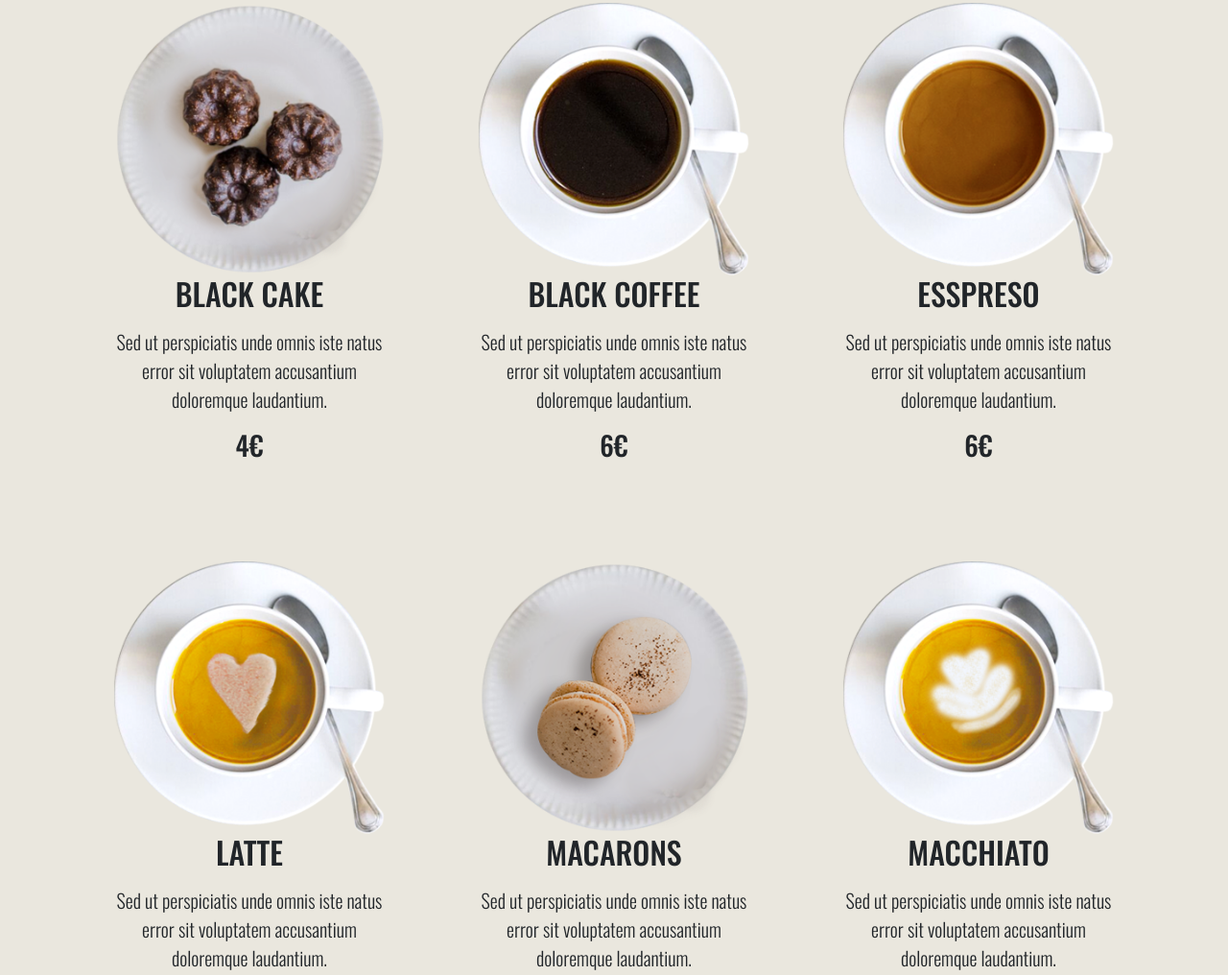
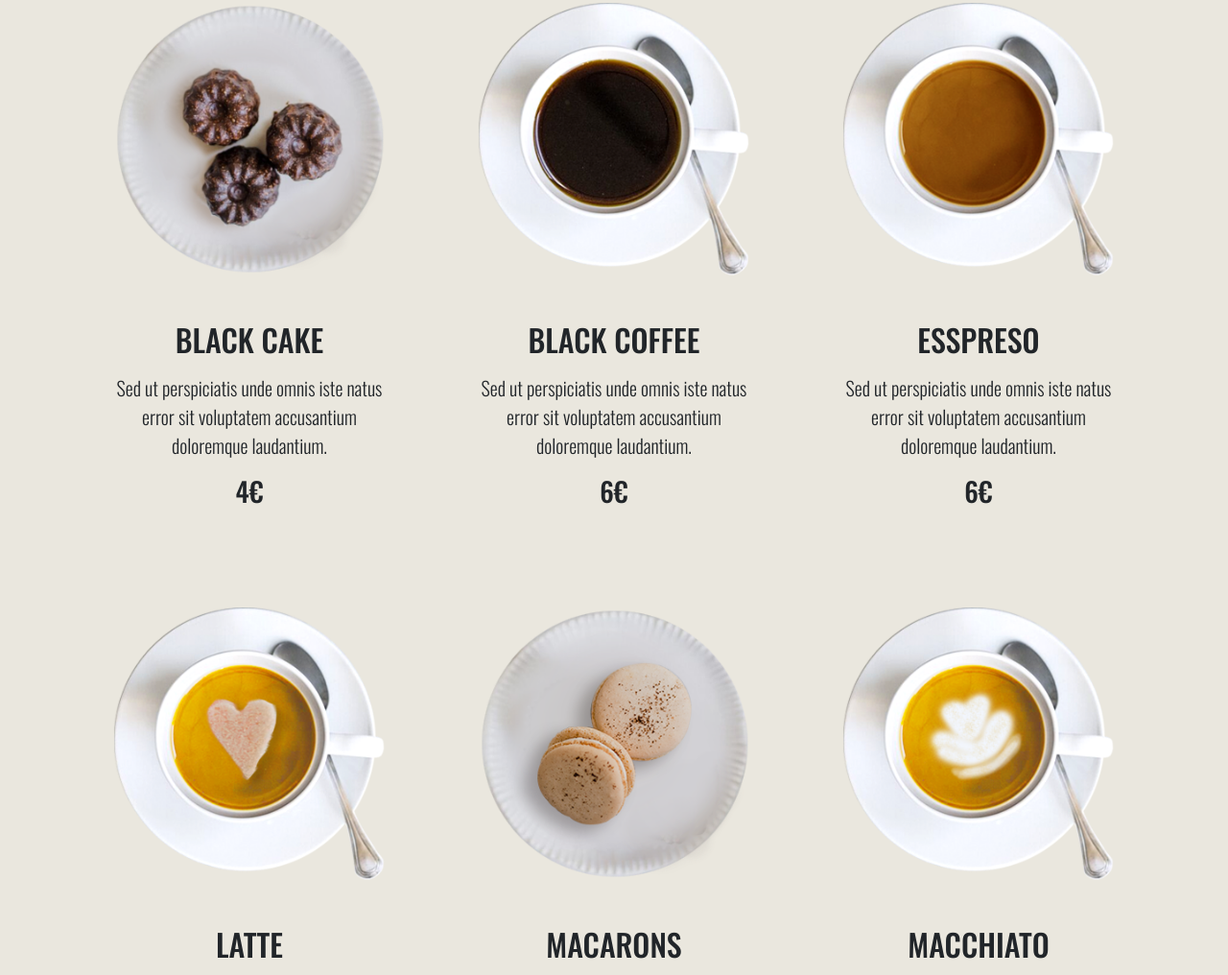
Before and after one commit to mark0jovanovic/front-end-development, a plain HTML site: page website-building/coffee_shop/index.html in a window 1280 px wide. Shown: the part 2842-3858 px from the top of the page at 96% size. Drawn offline with nearby package versions, Linux system fonts and the light colour scheme.

Commit message:
practice

```diff
--- a/website-building/coffee_shop/index.html
+++ b/website-building/coffee_shop/index.html
@@ -149,7 +149,7 @@
             <div class="row">
                 <div class="col-sm-6 col-md-4 p-5 text-center">
                     <img class="img-fluid" src="img/coffee-item-1.png" alt="coffee item 1">
-                    <h2>BLACK CAKE</h2>
+                    <h2 class="pt-5">BLACK CAKE</h2>
                     <p class="lead my-3">Sed ut perspiciatis unde omnis iste natus error sit voluptatem accusantium doloremque laudantium.
                     </p>
                     <p class="h3">4€</p>
@@ -157,7 +157,7 @@
                 </div>
                 <div class="col-sm-6 col-md-4 p-5 text-center">
                     <img class="img-fluid" src="img/coffee-item-2.png" alt="coffee item 1">
-                    <h2>BLACK COFFEE</h2>
+                    <h2 class="pt-5">BLACK COFFEE</h2>
                     <p class="lead my-3">Sed ut perspiciatis unde omnis iste natus error sit voluptatem accusantium doloremque laudantium.
                     </p>
                     <p class="h3">6€</p>
@@ -165,7 +165,7 @@
                 </div>
                 <div class="col-sm-6 col-md-4 p-5 text-center">
                     <img class="img-fluid" src="img/coffee-item-3.png" alt="coffee item 1">
-                    <h2>ESSPRESO</h2>
+                    <h2 class="pt-5">ESSPRESO</h2>
                     <p class="lead my-3">Sed ut perspiciatis unde omnis iste natus error sit voluptatem accusantium doloremque laudantium.
                     </p>
                     <p class="h3">6€</p>
@@ -173,7 +173,7 @@
                 </div>
                 <div class="col-sm-6 col-md-4 p-5 text-center">
                     <img class="img-fluid" src="img/coffee-item-4.png" alt="coffee item 1">
-                    <h2>LATTE</h2>
+                    <h2 class="pt-5">LATTE</h2>
                     <p class="lead my-3">Sed ut perspiciatis unde omnis iste natus error sit voluptatem accusantium doloremque laudantium.
                     </p>
                     <p class="h3">6€</p>
@@ -181,7 +181,7 @@
                 </div>
                 <div class="col-sm-6 col-md-4 p-5 text-center">
                     <img class="img-fluid" src="img/coffee-item-5.png" alt="coffee item 1">
-                    <h2>MACARONS</h2>
+                    <h2 class="pt-5">MACARONS</h2>
                     <p class="lead my-3">Sed ut perspiciatis unde omnis iste natus error sit voluptatem accusantium doloremque laudantium.
                     </p>
                     <p class="h3">3€</p>
@@ -189,7 +189,7 @@
                 </div>
                 <div class="col-sm-6 col-md-4 p-5 text-center">
                     <img class="img-fluid" src="img/coffee-item-6.png" alt="coffee item 1">
-                    <h2>MACCHIATO</h2>
+                    <h2 class="pt-5">MACCHIATO</h2>
                     <p class="lead my-3">Sed ut perspiciatis unde omnis iste natus error sit voluptatem accusantium doloremque laudantium.
                     </p>
                     <p class="h3">6€</p>
```
